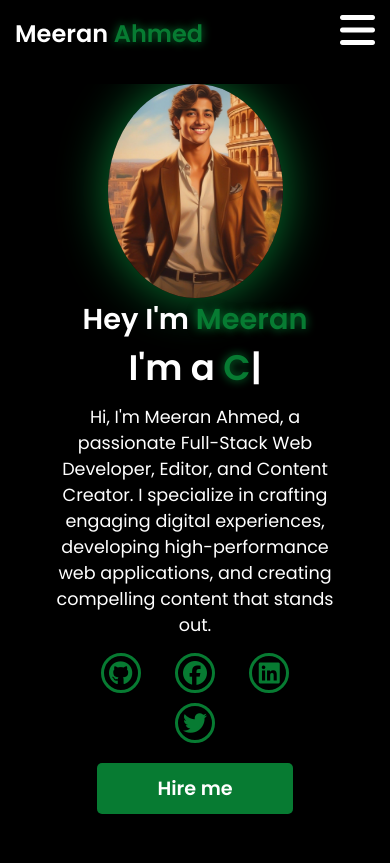
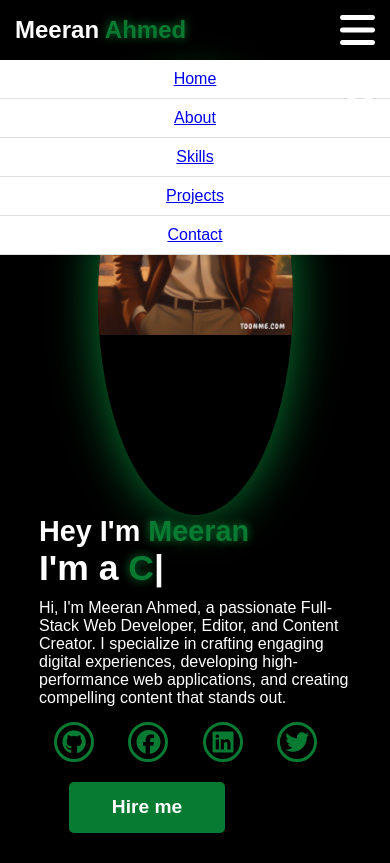
Before and after one commit to meeran-ahmed/Portfolio, a plain HTML site: page index.html in a window 390 px wide. Both pictures are taken after a click on the icon 357 px from the left and 30 px from the top of the page. Drawn offline with nearby package versions, Linux system fonts and the light colour scheme.

Commit message:
styles.css

```diff
--- a/styles.css
+++ b/styles.css
@@ -1,50 +1,45 @@
-@import url('https://fonts.googleapis.com/css2?family=Poppins:wght@100;200;300;400;500;600&display=swap');
-
-* {
+*{
     padding: 0;
     margin: 0;
     font-family: 'Poppins', sans-serif;
     box-sizing: border-box;
 }
 
-body {
+body{
     width: 100%;
     height: 100vh;
     overflow: hidden;
     background-color: black;
 }
 
-nav {
+nav{
     width: 100%;
     height: 10vh;
     position: sticky;
-    top: 0;
-    background-color: black;
-    z-index: 100;
 }
 
-.nav-container {
+.nav-container{
     width: 100%;
     height: 100%;
     display: flex;
-    justify-content: space-between;
+    justify-content: space-around;
     align-items: center;
     padding: 0 20px;
 }
 
-.logo {
+.logo{
     color: white;
     font-size: 2rem;
     font-weight: bold;
 }
 
-.logo span {
+.logo span{
     color: #077b32;
     text-shadow: 0 0 10px #077b32;
 }
 
 .hamburg,
-.cancel {
+.cancel{
     cursor: pointer;
     position: absolute;
     right: 15px;
@@ -54,11 +49,11 @@ nav {
     font-size: clamp(2.5rem, 0.5rem + 5vw, 3rem);
 }
 
-.nav-container .links {
+.nav-container .links{
     display: flex;
 }
 
-.nav-container .links a {
+.nav-container .links a{
     position: relative;
     font-size: 1.2rem;
     color: white;
@@ -68,129 +63,114 @@ nav {
     transition: 0.3s linear;
 }
 
-.nav-container .links a::before {
-    position: absolute;
-    content: "";
-    bottom: -3px;
-    left: 0;
-    width: 0%;
-    height: 3px;
-    background-color: #077b32;
-    transition: 0.2s linear;
+.nav-container .links a:hover{
+    color: #077b32;
 }
 
-.nav-container .links a:hover::before {
+/* Mobile Menu CSS */
+@media (max-width: 884px) {
+    .nav-container .links {
+        display: none;
+        width: 100%;
+        text-align: center;
+        flex-direction: column;
+    }
+
+    .nav-container .links.active {
+        display: flex;
+    }
+
+    .hamburg {
+        display: block;
+    }
+
+    .cancel {
+        display: none;
+    }
+
+    .cancel.active {
+        display: block;
+    }
+
+    .hamburg.active {
+        display: none;
+    }
+}
+
+section{
+    width: 100%;
+    height: 90vh;
+}
+
+.main-container{
+    width: 100%;
+    height: 100%;
+    display: flex;
+    justify-content: space-evenly;
+    align-items: center;
+}
+
+.main-container .image{
+    width: 500px;
+    height: 80vh;
+    border-radius: 100%;
+    overflow: hidden;
+    box-shadow: 0 0 50px #077b32;
+}
+
+.main-container .image img{
     width: 100%;
 }
 
-.nav-container .links a:hover {
-    color: #077b32;
-}
-
-.dropdown {
-    z-index: 100;
-    position: absolute;
-    top: 0;
-    transform: translateY(-500px);
-    width: 100%;
-    height: auto;
-    backdrop-filter: blur(4px) brightness(40%);
-    box-shadow: 0 0 20px black;
-    transition: 0.2s linear;
-}
-
-.dropdown .links a {
-    display: flex;
-    color: white;
-    text-decoration: none;
-    justify-content: center;
-    padding: 15px 0;
-    align-items: center;
-    transition: 0.2s linear;
-}
-
-.dropdown .links a:hover {
-    background-color: #077b32;
-}
-
-section {
-    width: 100%;
-    height: 90vh;
-    padding: 0 20px;
-}
-
-.main-container {
-    width: 100%;
-    height: 100%;
-    display: flex;
-    justify-content: center;
-    align-items: center;
-    flex-direction: column;
-    text-align: center;
-}
-
-.main-container .image {
-    width: 250px;
-    height: 250px;
-    border-radius: 100%;
-    overflow: hidden;
-    box-shadow: 0 0 50px #077b32;
-    margin-bottom: 20px;
-}
-
-.main-container .image img {
-    width: 100%;
-    height: 100%;
-    object-fit: cover;
-}
-
-.main-container .image:hover {
+.main-container .image:hover{
     animation: animate 1.5s ease-in-out infinite;
 }
 
 @keyframes animate {
-    0% {
-        transform: scale(1);
+    0%{
+        scale: 1;
     }
-    50% {
-        transform: scale(1.05);
+
+    50%{
+        scale: 1.05;
     }
-    100% {
-        transform: scale(1);
+
+    100%{
+        scale: 1;
     }
 }
 
-.main-container .content {
+.main-container .content{
     color: white;
-    width: 100%;
-    max-width: 600px;
+    width: 40%;
+    min-height: 100px;
 }
 
-.content h1 {
+.content h1{
     font-size: clamp(1rem, 1rem + 5vw, 1.8rem);
 }
 
-.content h1 span {
+.content h1 span{
     color: #077b32;
     text-shadow: 0 0 10px #077b32;
 }
 
-.content .typewriter {
+.content .typewriter{
     font-size: clamp(1rem, 1rem + 5vw, 2.5rem);
     font-weight: 600;
 }
 
-.content .typewriter-text {
+.content .typewriter-text{
     color: #077b32;
     text-shadow: 0 0 10px #077b32;
 }
 
-.content p {
-    font-size: clamp(0.8rem, 0.2rem + 9vw, 1.1rem);
+.content p{
+    font-size: clamp(0.4rem , 0.2rem + 9vw, 1rem);
     margin: 10px 0;
 }
 
-.social-links i {
+.social-links i{
     display: inline-flex;
     justify-content: center;
     align-items: center;
@@ -205,17 +185,17 @@ section {
     transition: 0.2s linear;
 }
 
-.social-links i:hover {
+.social-links i:hover{
     scale: 1.3;
     color: black;
     background-color: #077b32;
     filter: drop-shadow(0 0 10px #077b32);
 }
 
-.content button {
+.content button{
     width: 50%;
     height: 6vh;
-    margin: 30px 0;
+    margin: 30px;
     background-color: #077b32;
     color: white;
     border: none;
@@ -226,7 +206,7 @@ section {
     transition: 0.2s linear;
 }
 
-.content button:hover {
+.content button:hover{
     scale: 1.1;
     color: #077b32;
     border: 2px solid #077b32;
@@ -235,57 +215,57 @@ section {
     box-shadow: 0 0 40px #077b32;
 }
 
-/* Media Queries */
-
-/* For mobile screens (less than 884px) */
-@media (max-width: 884px) {
-    nav .logo {
+@media (max-width:884px) {
+    nav .logo{
         position: absolute;
         top: 16px;
         left: 15px;
         font-size: 1.5rem;
     }
 
-    .nav-container .links {
+    .main-container {
+        display: flex;
+        flex-direction: column;
+    }
+
+    .nav-container .links{
         display: none;
     }
 
     .hamburg,
-    .cancel {
+    .cancel{
         display: block;
     }
 
-    .main-container .content {
+    .main-container .content{
         width: 80%;
     }
 
-    .social-links i {
+    .social-links i{
         width: 2.5rem;
         height: 2.5rem;
         font-size: 1.5rem;
     }
 
-    .main-container .image {
+    .main-container .image{
         z-index: -1;
         width: 50%;
         height: 60%;
     }
 }
 
-/* For very small mobile screens (less than 440px) */
-@media (max-width: 440px) {
-    .main-container .image {
+@media (max-width:440px){
+    .main-container .image{
         width: 50%;
         height: 60%;
         margin-bottom: 0px;
     }
 
-    .main-container .content {
+    .main-container .content{
         width: 80%;
     }
 
-    .content button {
+    .main-container button{
         margin-top: 15px;
-        width: 70%;
     }
 }
```
